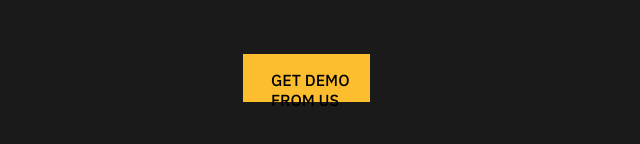
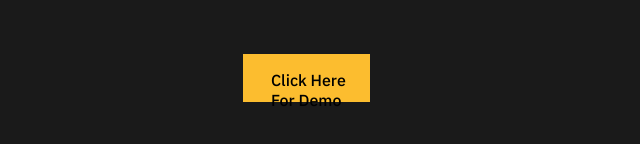
Before and after one commit to Rasool123-gif/observe, a plain HTML site: page index.html in a window 1280 px wide. Shown: the part 4146-4290 px from the top of the page, 333-973 px from the left. Drawn offline with nearby package versions, Linux system fonts and the light colour scheme.

Commit message:
Minor Text Modification

```diff
--- a/index.html
+++ b/index.html
@@ -1,7 +1,7 @@
 <!DOCTYPE html>
 <html>
 <head>
-	<title>Contact Center AI | Observe.AI</title>
+	<title>Observe.AI</title>
 	<meta name="viewport" content="width=1024">
 	<link rel="icon" type="image/png" sizes="64x64" href="https://encrypted-tbn0.gstatic.com/images?q=tbn:ANd9GcTBm9H8xPxFPXx6wzby6nW91HPhy0q_YHQ7xIiMRGh_267RjnK90b-OUEYHYflLbOSk1U4&usqp=CAU">
 	<link href="https://fonts.googleapis.com/css2?family=IBM+Plex+Sans:wght@500&family=Playfair+Display:wght@800&display=swap" rel="stylesheet">
@@ -158,7 +158,7 @@
     	<img class="img32" src="https://global-uploads.webflow.com/5caac3a8d636b7cfc2606d35/5ffd4cc93fd40a40116a9a2c_INTELISYS%20LOGO%20WHITE%403x.png">
     	<p class="e16">Enable Agents with the Power of Contact Center AI</p>
     	<div class="d12">
-    		<p class="e17">GET DEMO FROM US</p>
+    		<p class="e17">Click Here For Demo</p>
     	</div>
     </div>
 
```
